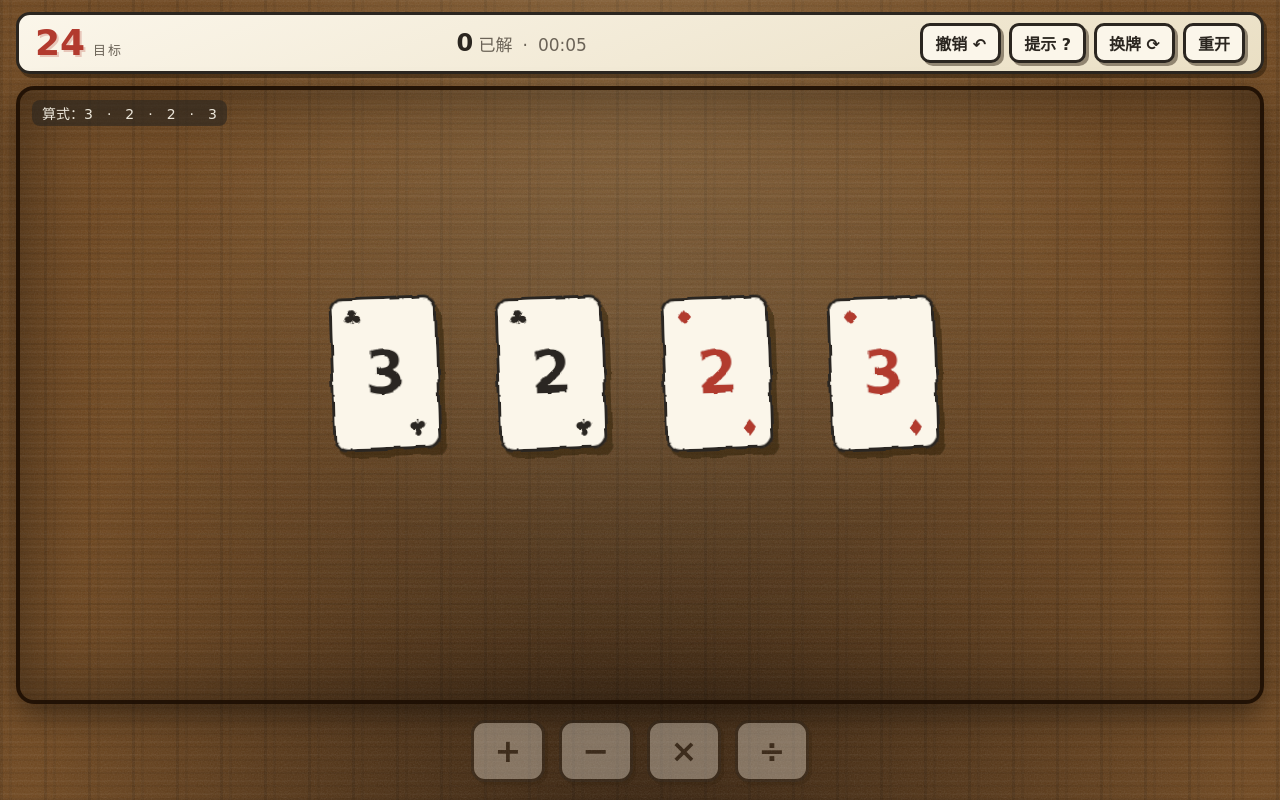
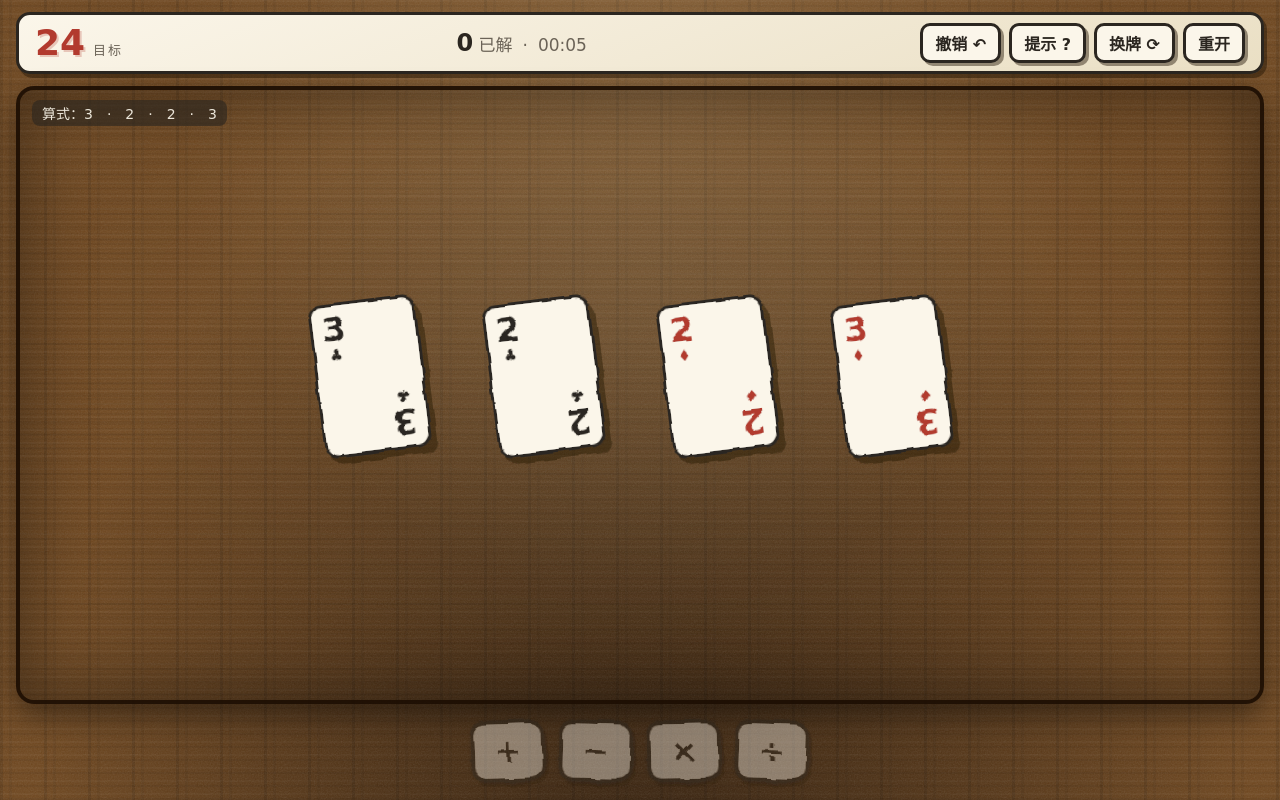
Before and after one commit to zhouwt223800231/24point-game, a Vue app: page / in a window 1280 px wide. Built offline with nearby package versions, Linux system fonts and the light colour scheme.

Commit message:
feat(v3.1): 叠牌自然扇形展开+卡面角标布局，移除活动叠红框，运算符按钮木炭手绘风；修复待选运算叠参与合并崩溃

```diff
--- a/src/App.vue
+++ b/src/App.vue
@@ -26,6 +26,10 @@ onBeforeUnmount(() => game.stopTimer())
           <feTurbulence type="fractalNoise" baseFrequency="0.03" numOctaves="4" seed="13" result="noise" />
           <feDisplacementMap in="SourceGraphic" in2="noise" scale="7" xChannelSelector="R" yChannelSelector="G" />
         </filter>
+        <filter id="rough-ink">
+          <feTurbulence type="fractalNoise" baseFrequency="0.035" numOctaves="3" seed="5" result="noise" />
+          <feDisplacementMap in="SourceGraphic" in2="noise" scale="6" xChannelSelector="R" yChannelSelector="G" />
+        </filter>
       </defs>
     </svg>
 
--- a/src/components/CardStack.vue
+++ b/src/components/CardStack.vue
@@ -10,15 +10,31 @@ const props = defineProps({
   ghost: { type: Boolean, default: false },
 })
 
+// 自然扇形：每层手调偏移+角度（非机械均分），从公共底部支点展开，露出每张牌左上角数字
+const FAN = [
+  'translate(0px, 10px) rotate(-9deg)',
+  'translate(6px, 4px) rotate(1deg)',
+  'translate(14px, -2px) rotate(12deg)',
+  'translate(24px, -8px) rotate(24deg)',
+]
+
+const isStacked = computed(() => props.group.layers.length >= 2)
+
+const stackStyle = computed(() => {
+  const n = props.group.layers.length
+  // 扇形展开宽度：卡宽 108 + 左余量 + 每层右移
+  return { width: `${128 + (n - 1) * 38}px` }
+})
+
 const resultText = computed(() => (props.group.value ? `= ${formatRat(props.group.value)}` : '?'))
-const showResult = computed(() => props.group.layers.length >= 2)
+const showResult = computed(() => isStacked.value)
 </script>
 
 <template>
-  <div class="card-stack" :class="{ active, dragging, ghost, pending: showResult && !group.value }">
+  <div class="card-stack" :class="{ stacked: isStacked, active, dragging, ghost, pending: showResult && !group.value }" :style="stackStyle">
     <div class="stack-layers">
       <div v-for="(card, i) in group.layers" :key="card.id" class="stack-layer" :style="{ zIndex: i + 1 }">
-        <PlayingCard :card="card" :index="i" :tilt="`rotate(${i * 4 - 2}deg) translate(${i * 12}px, ${-i * 7}px)`" />
+        <PlayingCard :card="card" :index="i" :tilt="isStacked ? FAN[i] : ''" />
       </div>
     </div>
     <div v-if="showResult" class="stack-result">{{ resultText }}</div>
--- a/src/components/CardTable.vue
+++ b/src/components/CardTable.vue
@@ -21,6 +21,8 @@ function hitTest(x, y) {
   for (let i = 0; i < game.state.groups.length; i++) {
     const g = game.state.groups[i]
     if (g.id === d.sourceId) continue
+    // 待选运算的叠不能作为投放目标
+    if (g.layers.length >= 2 && !g.op) continue
     const el = groupEls.value[i]
     if (!el) continue
     const r = el.getBoundingClientRect()
--- a/src/components/PlayingCard.vue
+++ b/src/components/PlayingCard.vue
@@ -7,7 +7,7 @@ const props = defineProps({
   index: { type: Number, default: 0 },
   dragging: { type: Boolean, default: false },
   ghost: { type: Boolean, default: false },
-  tilt: { type: String, default: '' }, // 自定义倾斜/偏移（叠牌层用）
+  tilt: { type: String, default: '' }, // 自定义倾斜/偏移（叠牌扇形层用）
 })
 
 const TILTS = [
@@ -23,11 +23,15 @@ const valueText = computed(() => formatRat(props.card.value))
 
 <template>
   <div class="playing-card" :class="{ red: card.color === 'red', merged: card.kind === 'merged', dragging, ghost }" :style="style">
-    <template v-if="card.kind === 'original'">
-      <span class="corner top">{{ card.suit }}</span>
-      <span class="corner bottom">{{ card.suit }}</span>
-    </template>
-    <span v-else class="merged-tag">合</span>
-    <span class="card-value">{{ valueText }}</span>
+    <!-- 经典扑克角标：左上数字+花色，右下 180° 镜像 -->
+    <div class="corner-index tl">
+      <span class="idx-value">{{ valueText }}</span>
+      <span v-if="card.kind === 'original'" class="idx-suit">{{ card.suit }}</span>
+    </div>
+    <div class="corner-index br">
+      <span class="idx-value">{{ valueText }}</span>
+      <span v-if="card.kind === 'original'" class="idx-suit">{{ card.suit }}</span>
+    </div>
+    <span v-if="card.kind === 'merged'" class="merged-tag">合</span>
   </div>
 </template>
--- a/src/composables/useGame.js
+++ b/src/composables/useGame.js
@@ -127,7 +127,10 @@ export function useGame() {
   // ---- 拖拽（按叠组命中） ----
   function beginDrag(groupId, pointerId, offsetX, offsetY) {
     if (state.groups.length <= 1) return false
-    if (!findGroup(groupId)) return false
+    const g = findGroup(groupId)
+    if (!g) return false
+    // 待选运算的叠（2 张以上且未选运算符）必须先选运算符才能继续参与合并
+    if (g.layers.length >= 2 && !g.op) return false
     state.drag = { sourceId: groupId, pointerId, offsetX, offsetY, ghostX: 0, ghostY: 0, hoverGroupId: null }
     return true
   }
@@ -153,6 +156,8 @@ export function useGame() {
     const src = findGroup(sourceId)
     const dst = findGroup(targetId)
     if (!src || !dst) return
+    if (src.layers.length >= 2 && !src.op) return
+    if (dst.layers.length >= 2 && !dst.op) return
     history.push({ groups: state.groups.map(cloneGroup), activeGroupId: state.activeGroupId })
     // 后拖来的（source）叠到目标（target）上面
     const stacked = makeStack(dst, src)
--- a/src/core/merge.js
+++ b/src/core/merge.js
@@ -70,10 +70,12 @@ export function makeStack(bottomGroup, topGroup, id) {
   }
 }
 
-// 应用/切换运算符：top op bottom；除零返回 null
+// 应用/切换运算符：top op bottom；除零/树缺失（待选运算的叠被嵌套）返回 null
 export function applyOp(group, op) {
   if (!group.sub) return null
-  const merged = combine(group.sub.top, group.sub.bottom, op)
+  const { bottom, top } = group.sub
+  if (!bottom.tree || !top.tree || !bottom.value || !top.value) return null
+  const merged = combine(top, bottom, op)
   if (!merged) return null
   return { ...group, op, value: merged.value, tree: merged.tree }
 }
--- a/src/styles/theme.css
+++ b/src/styles/theme.css
@@ -210,8 +210,7 @@ body::before {
 }
 .card-stack {
   position: relative;
-  width: 120px;
-  height: 176px;
+  height: 182px;
 }
 .stack-layers {
   position: absolute;
@@ -220,6 +219,9 @@ body::before {
 .stack-layer {
   position: absolute;
   inset: 0;
+}
+.card-stack.stacked .playing-card {
+  transform-origin: bottom left;
 }
 .card-stack.dragging {
   opacity: 0.3;
@@ -230,24 +232,15 @@ body::before {
 .card-stack.ghost .stack-result {
   display: none;
 }
-/* 活动叠（待选/可换运算符）：炭笔红虚线框 */
-.card-stack.active::after {
-  content: "";
-  position: absolute;
-  inset: -10px;
-  border: 3px dashed var(--red);
-  border-radius: 20px;
-  pointer-events: none;
-  opacity: 0.9;
-}
-/* 拖拽命中叠：红色光晕 */
+
+/* 拖拽命中叠：炭笔墨线描边 */
 .group-slot.is-target .card-stack::after {
   content: "";
   position: absolute;
   inset: -10px;
-  border: 3px solid var(--red);
+  border: 3px dashed var(--ink);
   border-radius: 20px;
-  box-shadow: 0 0 18px rgba(178, 58, 46, 0.6);
+  opacity: 0.85;
   pointer-events: none;
 }
 /* 叠下方淡显结果 */
@@ -287,43 +280,46 @@ body::before {
 .playing-card.red {
   color: var(--red);
 }
-.playing-card.merged .card-value {
-  font-size: 38px;
+.playing-card.merged .idx-value {
+  font-size: 24px;
 }
-.corner {
+/* 经典扑克角标：左上数字+花色，右下 180° 镜像 */
+.corner-index {
   position: absolute;
-  font-size: 22px;
+  display: flex;
+  flex-direction: column;
+  align-items: center;
+  line-height: 1;
+  pointer-events: none;
+}
+.corner-index.tl {
+  top: 7px;
+  left: 9px;
+}
+.corner-index.br {
+  bottom: 7px;
+  right: 9px;
+  transform: rotate(180deg);
+}
+.idx-value {
+  font-size: 34px;
   font-weight: 900;
-  line-height: 1;
 }
-.corner.top {
-  top: 8px;
-  left: 10px;
-}
-.corner.bottom {
-  bottom: 8px;
-  right: 10px;
-  transform: rotate(180deg);
+.idx-suit {
+  font-size: 16px;
+  font-weight: 900;
+  margin-top: 2px;
 }
 .merged-tag {
   position: absolute;
-  top: 8px;
-  right: 10px;
-  font-size: 15px;
+  top: 6px;
+  right: 8px;
+  font-size: 12px;
   font-weight: 900;
   color: var(--card-bg);
   background: var(--ink);
-  border-radius: 6px;
-  padding: 1px 6px;
-}
-.card-value {
-  position: absolute;
-  inset: 0;
-  display: flex;
-  align-items: center;
-  justify-content: center;
-  font-size: 58px;
-  font-weight: 900;
+  border-radius: 5px;
+  padding: 1px 5px;
 }
 
 /* 拖拽幽灵叠 */
@@ -366,26 +362,55 @@ body::before {
   padding: 4px 0 2px;
 }
 .order-hint {
+  position: relative;
   font-size: 14px;
   letter-spacing: 1px;
   color: rgba(251, 246, 234, 0.92);
   background: rgba(43, 38, 32, 0.6);
-  padding: 3px 12px;
+  padding: 3px 12px 6px;
   border-radius: 8px;
+}
+.order-hint::after {
+  content: "";
+  position: absolute;
+  left: 12px;
+  right: 12px;
+  bottom: 3px;
+  height: 2px;
+  opacity: 0.6;
+  background: repeating-linear-gradient(90deg, rgba(251, 246, 234, 0.9) 0 6px, transparent 6px 11px);
 }
 .op-row {
   display: flex;
   gap: 14px;
 }
 .op-btn {
+  --rot: 0deg;
   width: 74px;
   height: 62px;
   font-size: 32px;
   border-radius: 14px;
+  border-width: 4px;
+  box-shadow: 0 0 0 2px rgba(43, 38, 32, 0.18), 3px 4px 0 var(--shadow);
+  filter: url(#rough-ink);
+  transform: rotate(var(--rot));
 }
+.op-btn:hover:not(:disabled) {
+  transform: rotate(var(--rot)) translateY(-2px);
+}
+.op-btn:active:not(:disabled) {
+  transform: rotate(var(--rot)) translate(2px, 2px);
+}
+.op-btn:nth-child(1) { --rot: -2deg; }
+.op-btn:nth-child(2) { --rot: 1.5deg; }
+.op-btn:nth-child(3) { --rot: -1deg; }
+.op-btn:nth-child(4) { --rot: 2deg; }
 .op-btn.selected {
   background: var(--ink);
   color: var(--card-bg);
+}
+.op-btn:disabled {
+  opacity: 0.4;
 }
 
 /* ============ 成功结算覆盖层 ============ */
@@ -499,15 +524,14 @@ body::before {
     width: 84px;
     height: 122px;
   }
-  .card-value {
-    font-size: 46px;
+  .idx-value {
+    font-size: 26px;
   }
-  .playing-card.merged .card-value {
-    font-size: 32px;
+  .playing-card.merged .idx-value {
+    font-size: 20px;
   }
   .card-stack {
-    width: 96px;
-    height: 140px;
+    height: 150px;
   }
   .stack-result {
     font-size: 18px;
```
Also changed, not shown: 1 other file (tests, documents, lock files or other folders).
